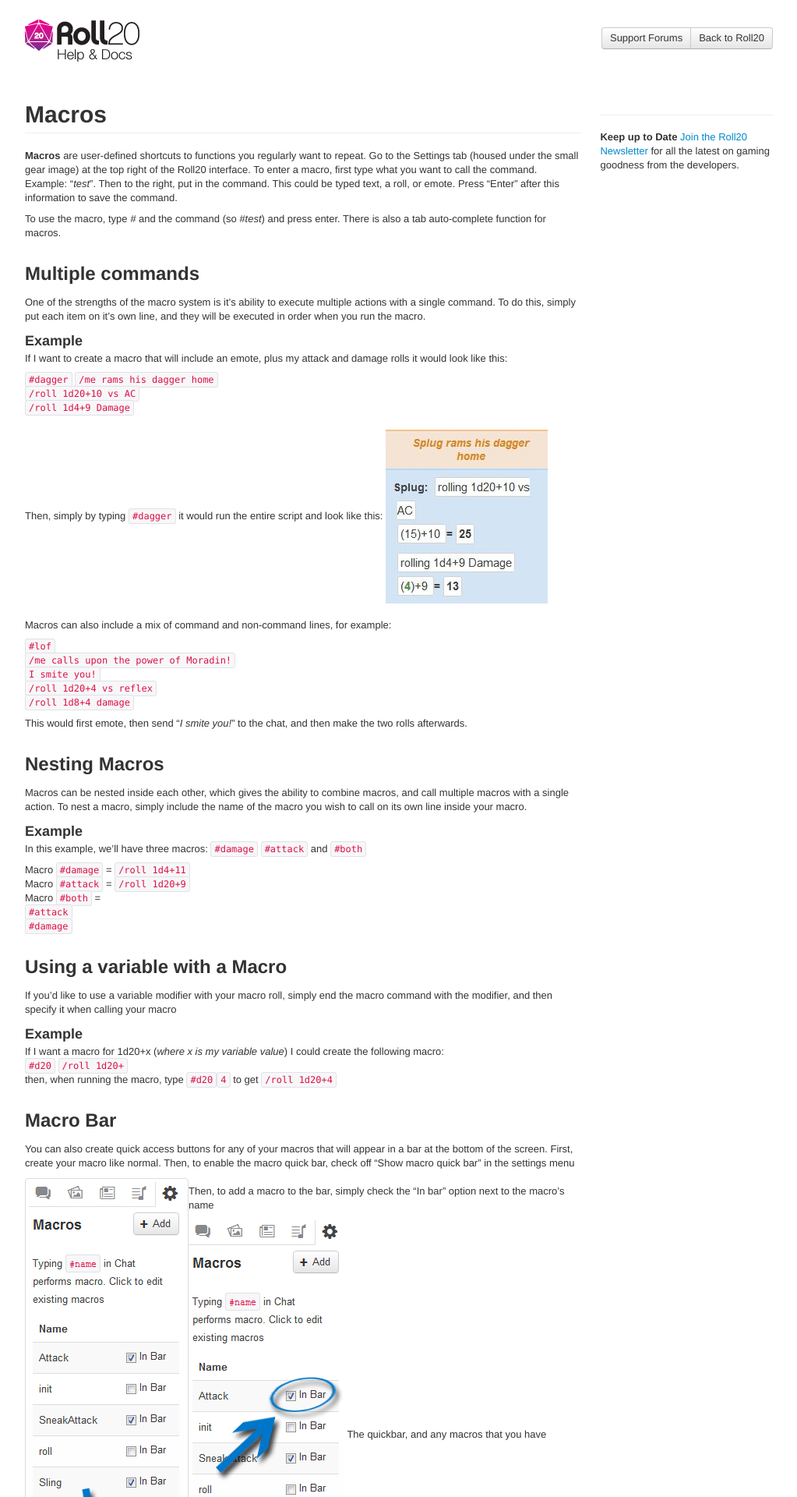
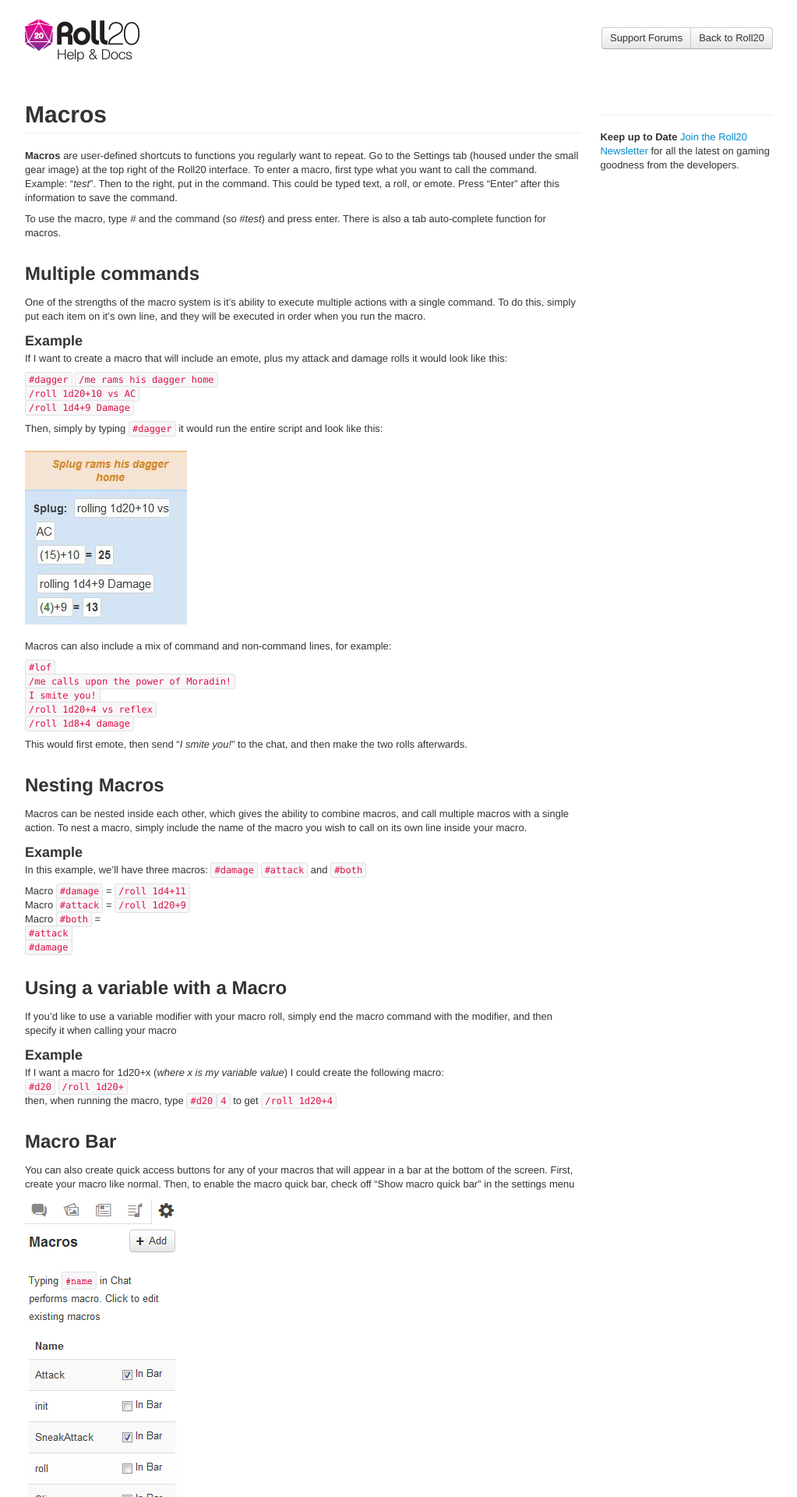
Before and after one commit to Roll20/help.roll20.net, a Jekyll site: the page built from _posts/2012-05-01-macros.markdown, in a window 1280 px wide. Shown: the top 1920 px of the page at 78% size, without its empty margins (128-1151 px from the left). Built offline with Jekyll 4.4.1, drawn with Linux system fonts in a browser that asks for light colours; nearby versions of some CDN libraries; Markdown is read by kramdown in place of the engine named in the settings; comment, search, counter and statistics services are not loaded.

Commit message:
Update gh-pages

```diff
--- a/_posts/2012-05-01-macros.markdown
+++ b/_posts/2012-05-01-macros.markdown
@@ -21,7 +21,9 @@ If I want to create a macro that will include an emote, plus my attack and damag
 <code>/roll 1d20+10  vs AC</code><br>
 <code>/roll 1d4+9 Damage</code><br>
 
-Then, simply by typing <code>#dagger</code> it would run the entire script and look like this: <img src="/images/AttackMacro.jpg" />
+Then, simply by typing <code>#dagger</code> it would run the entire script and look like this:
+
+<img src="/images/AttackMacro.jpg" />
 
 Macros can also include a mix of command and non-command lines, for example:
 
@@ -62,8 +64,8 @@ Macro Bar
 --------
 
 You can also create quick access buttons for any of your macros that will appear in a bar at the bottom of the screen. First, create your macro like normal. Then, to enable the macro quick bar, check off "Show macro quick bar" in the settings menu<br>
-<img src="/images/showquickbar.png" align="left" class="thumbnail" /><br>
+<img src="/images/showquickbar.png" class="thumb" /><br>
 Then, to add a macro to the bar, simply check the "In bar" option next to the macro's name<br>
-<img src="/images/macroinbar.png" />
+<img src="/images/macroinbar.png" class="thumb" />
 The quickbar, and any macros that you have selected should now appear on the bottom of your screen, underneath the character portraits. If you'd like to re-arrange the buttons on the bar, hover your mouse over the button that you'd like to move. A handle will appear on the right side of the button. You can drag the button around the bar by using this handle.
-<img src="/images/macrobar.png" />
+<img src="/images/macrobar.png" class="thumb" />
```
